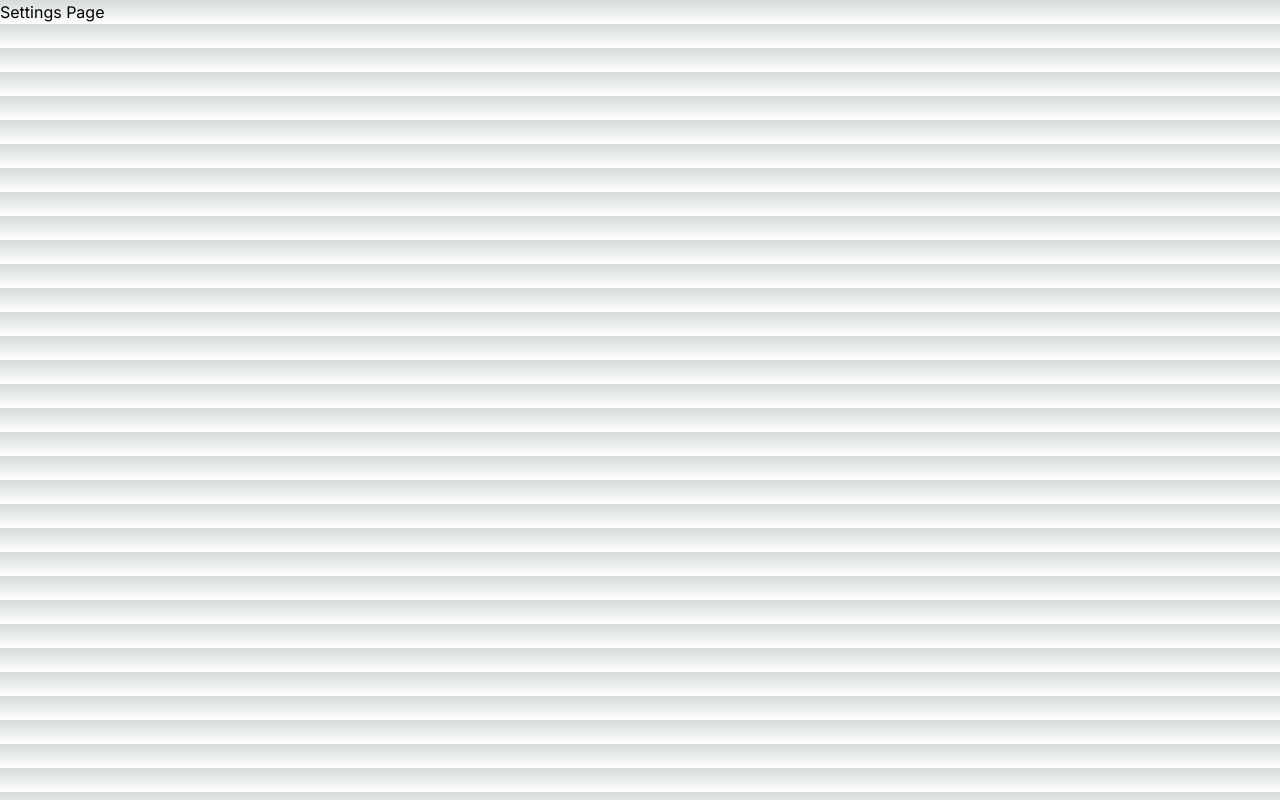
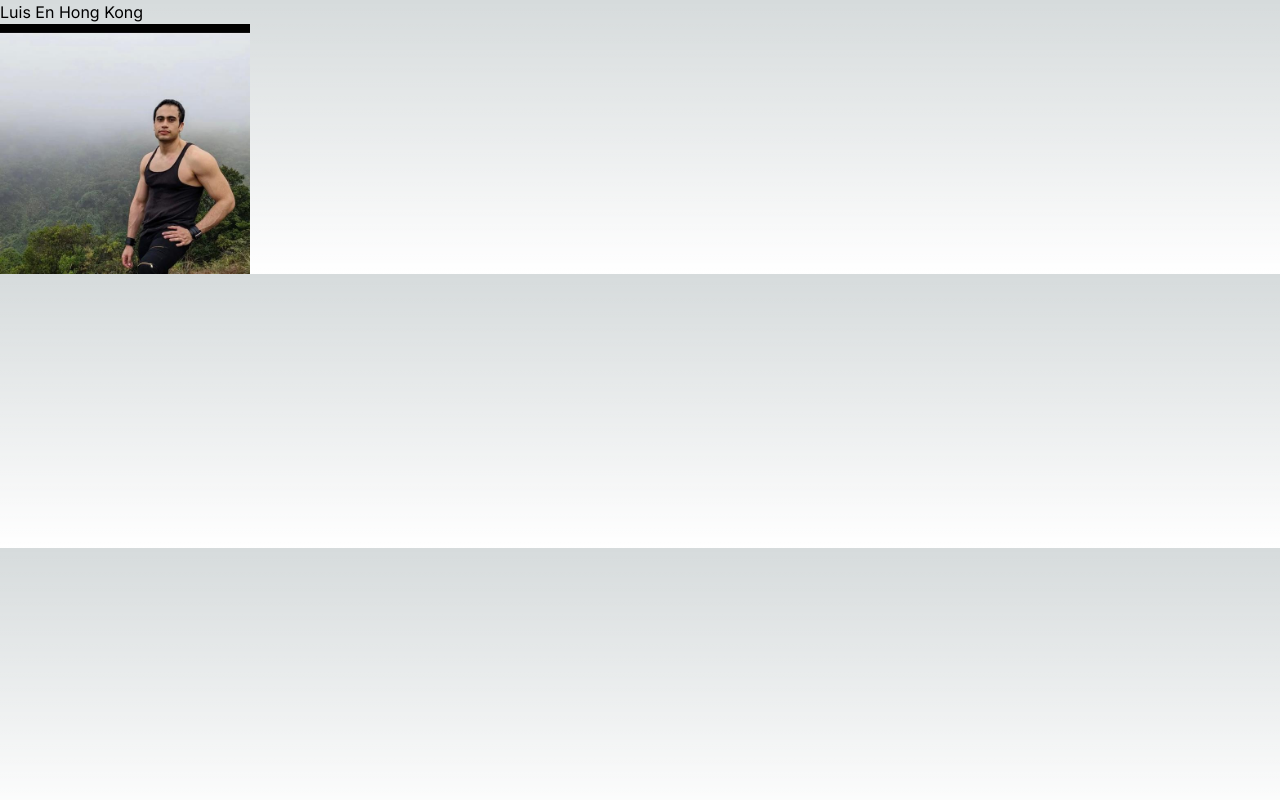
Before and after one commit to Star-Grammers/ExpenseTracker, a Next.js app: page /about/settings in a window 1280 px wide. Built offline with nearby package versions, Linux system fonts and the light colour scheme.

Commit message:
photo hong kong

```diff
--- a/src/app/about/settings/page.js
+++ b/src/app/about/settings/page.js
@@ -1,3 +1,16 @@
+import { hongkong } from '@/app/assets';
+import Image from 'next/image';
+
 export default function page() {
-  return <div>Settings Page</div>
+	return (
+		<>
+			<div>Luis En Hong Kong</div>
+			<Image
+				src={hongkong}
+				width={250}
+				height={250}
+				alt='blue-butterfly'
+			/>
+		</>
+	);
 }
--- a/src/app/about/user/page.js
+++ b/src/app/about/user/page.js
@@ -1,3 +1,15 @@
+import { blueButterfly } from '../../assets';
+import Image from 'next/image';
 export default function page() {
-  return <div>User Page</div>
+	return (
+		<div>
+			<div>Luis En La Playa</div>
+			<Image
+				src={blueButterfly}
+				width={250}
+				height={250}
+				alt='blue-butterfly'
+			/>
+		</div>
+	);
 }
--- /dev/null
+++ b/src/app/assets/index.js
@@ -0,0 +1,2 @@
+export { default as blueButterfly } from './bluebutterfly.jpeg';
+export { default as hongkong } from './hongkong.jpeg';
--- /dev/null
+++ b/src/app/buttons/button.js
@@ -0,0 +1,7 @@
+export default function Button({ children }) {
+	return (
+		<button className=' bg-blue-700  text-white rounded-full text-xs font-bold border-blue-500 container mx-auto'>
+			{children}
+		</button>
+	);
+}
--- a/src/app/page.js
+++ b/src/app/page.js
@@ -1,12 +1,17 @@
-import Link from 'next/link'
+import Link from 'next/link';
+import Button from './buttons/button';
 
 export default function Home() {
-  return (
-        <>
-          <div>
-            <Link href="/about/user">Click here for User</Link>
-            <Link href="/about/settings">Cick here for Settings Page</Link>
-          </div>
-        </>
-      )
+	return (
+		<>
+			<div className='grid grid-cols-2 gap-4 content-start ...'>
+				<Button>
+					<Link href='/about/user'>Luis en la Playa</Link>
+				</Button>
+				<Button>
+					<Link href='/about/settings'>Luis en Hong Kong</Link>
+				</Button>
+			</div>
+		</>
+	);
 }
```
Also changed, not shown: package.json (indentation only), src/app/assets/bluebutterfly.jpeg (added), src/app/assets/hongkong.jpeg (added).
